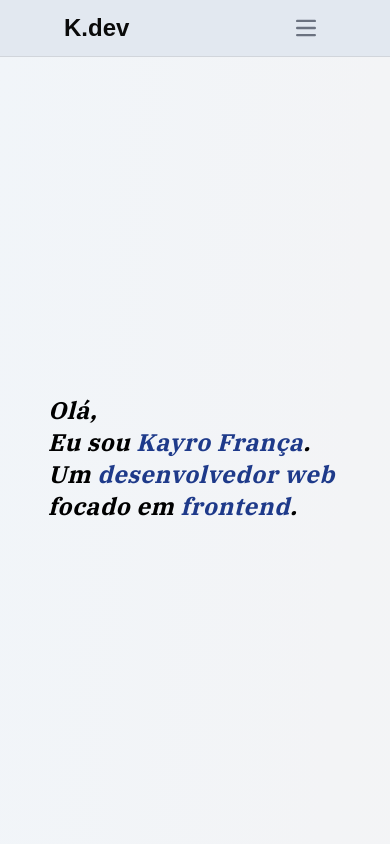
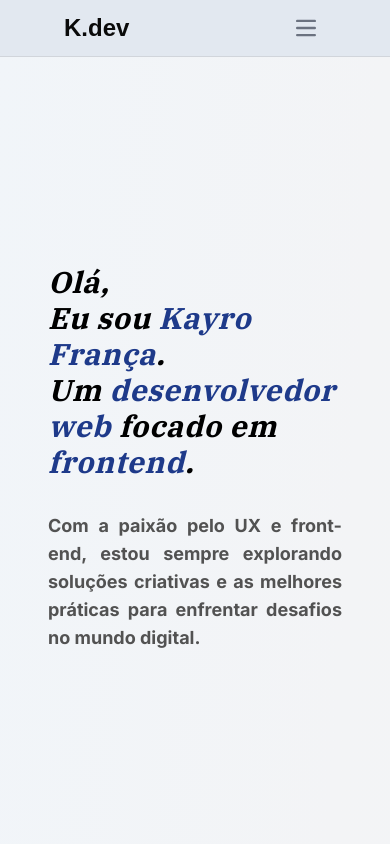
Before and after one commit to Kako-0/my-portfolio, a Next.js app: page / in a window 390 px wide. Shown: the top 844 px of the page. Built offline with nearby package versions, Linux system fonts and the light colour scheme; a web font is replaced by a local one.

Commit message:
added h2 and Contato, Footer components

```diff
--- a/src/app/page.tsx
+++ b/src/app/page.tsx
@@ -2,6 +2,8 @@ import Header from "@/components/Header";
 import Projetos from "@/components/Projetos";
 import { ibmSerif } from "./fonts";
 import Sobre from "@/components/Sobre";
+import Footer from "@/components/Footer";
+import Contato from "@/components/Contato";
 
 export default function Home() {
 	return (
@@ -9,22 +11,28 @@ export default function Home() {
 			<Header />
 			<main className="flex flex-col gap-12 items-start w-full">
 				<section
-          className="grid gap-4 place-items-center h-[95vh] w-full pad-default"
+					className="flex flex-col items-start justify-center gap-8 h-[95vh] w-full pad-default"
 					id="inicio"
 				>
 					<h1
-            className={`font-bold italic text-2xl md:text-5xl tracking-wide ${ibmSerif.className}`}
+						className={`font-bold italic text-3xl md:text-5xl tracking-wide ${ibmSerif.className}`}
 					>
 						Olá, <br />
 						Eu sou <span className="text-blue-900">Kayro França</span>. <br />
 						Um <span className="text-blue-900">desenvolvedor web</span> focado
 						em <span className="text-blue-900">frontend</span>.
 					</h1>
-          {/* <h2 className="font-bold text-3xl"></h2> */}
+					<h2 className="font-bold text-neutral-600 text-lg text-justify md:text-3xl md:max-w-5xl">
+						Com a paixão pelo UX e front-end, estou sempre explorando soluções
+						criativas e as melhores práticas para enfrentar desafios no mundo
+						digital.
+					</h2>
 				</section>
 				<Sobre />
 				<Projetos />
+				<Contato />
 			</main>
+			<Footer />
 		</>
 	);
 }
```
Lines whose indentation alone changed are shown as unchanged.
